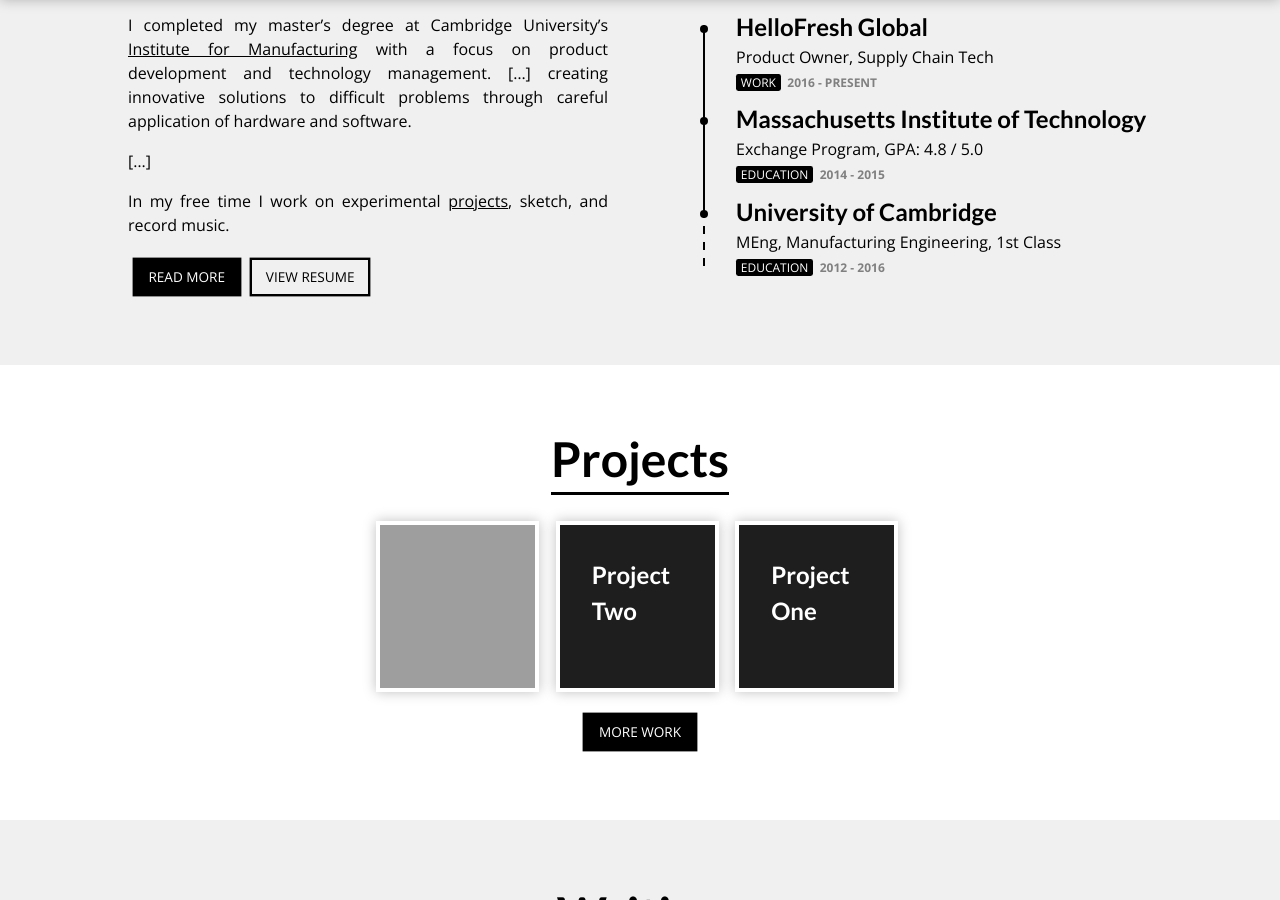
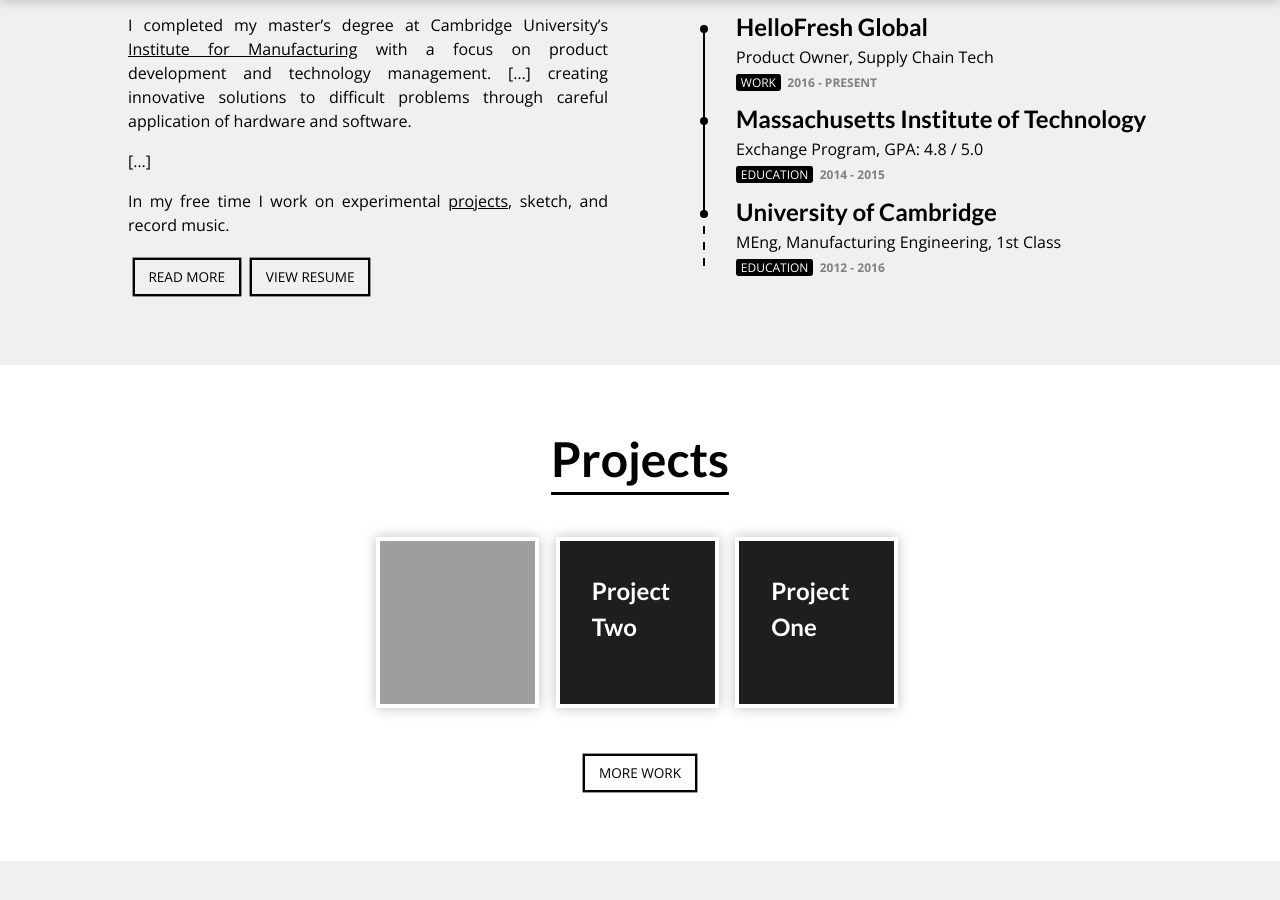
Before and after one commit to ogilliland/ogilliland.github.io, a Jekyll site: the page built from _pages/index.html, in a window 1280 px wide and 900 px high, scrolled down 1059 px. Built offline with Jekyll 4.4.1, drawn with Linux system fonts in a browser that asks for light colours; some of the changed text lies outside the part shown; grey boxes are pictures that could not be loaded.

Commit message:
Landing page section four

```diff
--- a/_pages/index.html
+++ b/_pages/index.html
@@ -16,7 +16,7 @@
   <div class="about">
     <div class="about__text">
       {{ page.content }}
-      <a class="button button--fill" href="{{ page.url }}" role="button">Read more</a><a class="button" href="/assets/resume.pdf" role="button">View resume</a>
+      <a class="button" href="{{ page.url }}" role="button">Read more</a><a class="button" href="/assets/resume.pdf" role="button">View resume</a>
     </div>
     <div class="about__timeline">
       <div class="timeline__block">
@@ -58,7 +58,7 @@
       </div>
     </a>
     {% endfor %}
-    <a class="button button--fill" href="/work/" role="button">More work</a>
+    <a class="button space-top" href="/work/" role="button">More work</a>
   </div>
 </section>
 <section>
@@ -73,11 +73,11 @@
         {% endif %}
         <div class="post__description">
           <h3>{{ page.title }}</h3>
-          <span>{{ page.content | truncate: 300 }}</span>
+          <span>{{ page.content | truncate: 400 }}</span>
         </div>
       </div>
     </a>
     {% endfor %}
-    <a class="button button--fill" href="/blog/" role="button">More writing</a>
+    <a class="button space-top" href="/blog/" role="button">More writing</a>
   </div>
 </section>
--- a/css/styles.scss
+++ b/css/styles.scss
@@ -125,9 +125,9 @@
   padding: 0 2rem;
   color: $color-on-bg;
   background-color: $color-bg;
-  -webkit-box-shadow: 0 0 0.75em 0 rgba(0, 0, 0, 0.25);
-     -moz-box-shadow: 0 0 0.75em 0 rgba(0, 0, 0, 0.25);
-          box-shadow: 0 0 0.75em 0 rgba(0, 0, 0, 0.25);
+  -webkit-box-shadow: 0 0 0.75rem 0 rgba(0, 0, 0, 0.25);
+     -moz-box-shadow: 0 0 0.75rem 0 rgba(0, 0, 0, 0.25);
+          box-shadow: 0 0 0.75rem 0 rgba(0, 0, 0, 0.25);
   -webkit-user-select: none;
      -moz-user-select: none;
       -ms-user-select: none;
@@ -209,9 +209,9 @@
   background-color: $color-bg-dark;
   overflow: hidden;
   border: 0.3rem solid white;
-  -webkit-box-shadow: 0 0 0.75em 0 rgba(0, 0, 0, 0.25);
-     -moz-box-shadow: 0 0 0.75em 0 rgba(0, 0, 0, 0.25);
-          box-shadow: 0 0 0.75em 0 rgba(0, 0, 0, 0.25);
+  -webkit-box-shadow: 0 0 0.75rem 0 rgba(0, 0, 0, 0.25);
+     -moz-box-shadow: 0 0 0.75rem 0 rgba(0, 0, 0, 0.25);
+          box-shadow: 0 0 0.75rem 0 rgba(0, 0, 0, 0.25);
 
   & > img {
     position: absolute;
@@ -377,7 +377,7 @@
 
 .project-list {
   text-align: center;
-  margin: 0 auto;
+  margin: 3rem auto 0 auto;
   @include responsive("width", 90%, (
       "phone-lg": 80%,
       "tablet-lg": 70%,
@@ -399,9 +399,9 @@
   color: $color-on-bg-dark;
   background-color: $color-bg-dark;
   border: 0.3rem solid white;
-  -webkit-box-shadow: 0 0 0.75em 0 rgba(0, 0, 0, 0.25);
-     -moz-box-shadow: 0 0 0.75em 0 rgba(0, 0, 0, 0.25);
-          box-shadow: 0 0 0.75em 0 rgba(0, 0, 0, 0.25);
+  -webkit-box-shadow: 0 0 0.75rem 0 rgba(0, 0, 0, 0.25);
+     -moz-box-shadow: 0 0 0.75rem 0 rgba(0, 0, 0, 0.25);
+          box-shadow: 0 0 0.75rem 0 rgba(0, 0, 0, 0.25);
 
   & > img {
     transition: opacity 0.4s ease-in-out;
@@ -424,6 +424,35 @@
 
   &:hover > img {
     opacity: 0;
+  }
+}
+
+.post-list {
+  margin-top: 3rem;
+  text-align: center;
+}
+
+.post {
+  overflow: auto;
+  text-align: justify;
+  margin: 0 1rem 1rem 1rem;
+  color: $color-on-bg;
+  background-color: $color-bg;
+  border: 0.3rem solid white;
+    -webkit-box-shadow: 0 0 0.75rem 0 rgba(0, 0, 0, 0.25);
+       -moz-box-shadow: 0 0 0.75rem 0 rgba(0, 0, 0, 0.25);
+            box-shadow: 0 0 0.75rem 0 rgba(0, 0, 0, 0.25);
+
+  & > img {
+    float: left;
+    width: 10rem;
+    height: 10rem;
+    margin-right: 1rem;
+    object-fit: cover;
+  }
+
+  &__description {
+    padding: 1rem 1rem 0 1rem;
   }
 }
 
@@ -459,3 +488,7 @@
 .inline-block {
   display: inline-block;
 }
+
+.space-top {
+  margin-top: 2rem;
+}
```
